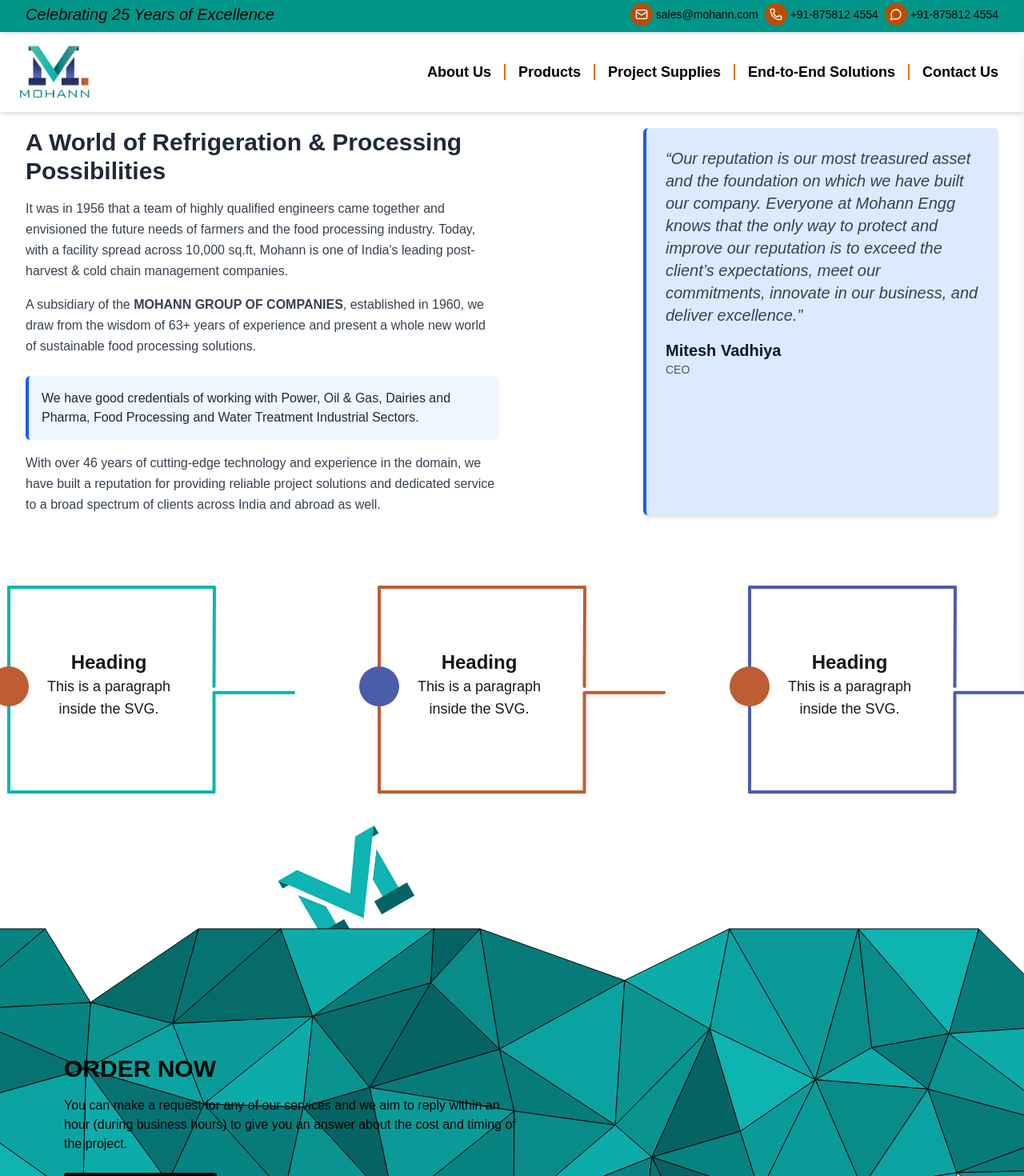
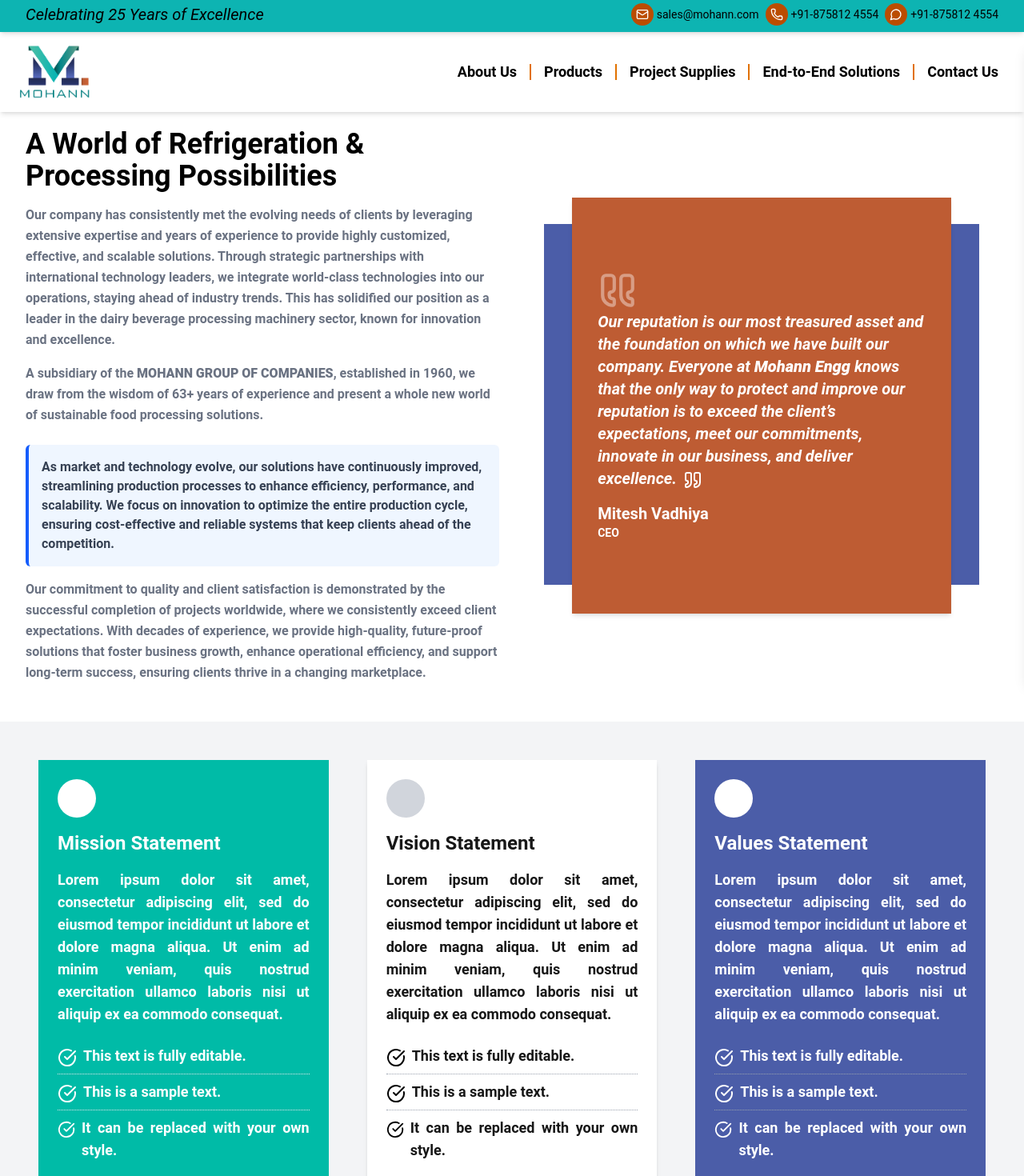
Before and after one commit to AstronautGuy/Mohann, a Next.js app: page /about in a window 1280 px wide. Shown: the top 1470 px of the page at 80% size. Built offline with nearby package versions, Linux system fonts and the light colour scheme.

Commit message:
add CardSlider component; implement swipe functionality for card navigation and update global styles

```diff
--- a/app/about/page.js
+++ b/app/about/page.js
@@ -1,9 +1,12 @@
 "use client"
 
 import React, { useEffect } from "react";
+import Image from "next/image";
 import AOS from "aos";
 import "aos/dist/aos.css";
 import MissionVisionValues from "@/components/MissionVisionValues";
+import { CheckCircle, Quote } from "lucide-react";
+
 
 export default function AboutSection() {
     useEffect(() => {
@@ -18,92 +21,140 @@
 
                 {/* Left Column */}
                 <div data-aos="fade-up">
-                    <h2 className="text-2xl md:text-3xl font-bold text-gray-800">
+                    <h2 className="text-2xl md:text-4xl font-bold text-black">
                         A World of Refrigeration &amp; Processing Possibilities
                     </h2>
-                    <p className="mt-4 text-gray-700 leading-relaxed">
-                        It was in 1956 that a team of highly qualified engineers came together and envisioned the future needs of farmers and the food processing industry. Today, with a facility spread across 10,000 sq.ft, Mohann is one of India's leading post-harvest &amp; cold chain management companies.
-                    </p>
-                    <p className="mt-4 text-gray-700 leading-relaxed">
+                    <p className="mt-4 text-gray-500 leading-relaxed">
+                        Our company has consistently met the evolving needs of clients by leveraging extensive expertise and years of experience to provide highly customized, effective, and scalable solutions. Through strategic partnerships with international technology leaders, we integrate world-class technologies into our operations, staying ahead of industry trends. This has solidified our position as a leader in the dairy beverage processing machinery sector, known for innovation and excellence.</p>
+                    <p className="mt-4 text-gray-500 leading-relaxed">
                         A subsidiary of the <strong>MOHANN GROUP OF COMPANIES</strong>, established in 1960, we draw from the wisdom of 63+ years of experience and present a whole new world of sustainable food processing solutions.
                     </p>
                     <div className="mt-6 p-4 border-l-4 border-blue-600 bg-blue-50 rounded-md">
-                        <p className="text-gray-800">
-                            We have good credentials of working with Power, Oil &amp; Gas, Dairies and Pharma, Food Processing and Water Treatment Industrial Sectors.
+                        <p className="text-gray-700">
+                            As market and technology evolve, our solutions have continuously improved, streamlining production processes to enhance efficiency, performance, and scalability. We focus on innovation to optimize the entire production cycle, ensuring cost-effective and reliable systems that keep clients ahead of the competition.
                         </p>
                     </div>
-                    <p className="mt-4 text-gray-700 leading-relaxed">
-                        With over 46 years of cutting-edge technology and experience in the domain, we have built a reputation for providing reliable project solutions and dedicated service to a broad spectrum of clients across India and abroad as well.
+                    <p className="mt-4 text-gray-500 leading-relaxed">
+                        Our commitment to quality and client satisfaction is demonstrated by the successful completion of projects worldwide, where we consistently exceed client expectations. With decades of experience, we provide high-quality, future-proof solutions that foster business growth, enhance operational efficiency, and support long-term success, ensuring clients thrive in a changing marketplace.
                     </p>
                 </div>
 
                 {/* Right Column (Quote Box) */}
                 <div data-aos="fade-left" className="flex items-start md:justify-end">
-                    <div className="bg-blue-100 rounded-md text-xl  h-full md:w-3/4 p-6 shadow-md border-l-4 border-blue-600">
-                        <blockquote className="text-gray-700 italic">
-                            “Our reputation is our most treasured asset and the foundation on which we have built our company. Everyone at Mohann Engg knows that the only way to protect and improve our reputation is to exceed the client’s expectations, meet our commitments, innovate in our business, and deliver excellence.”
-                        </blockquote>
-                        <p className="mt-4 text-gray-900 font-semibold text-left">
-                            Mitesh Vadhiya
-                        </p>
-                        <p className="text-sm text-gray-600 text-left">CEO</p>
+                    <div className="relative w-full h-full flex justify-center items-center">
+                        {/* Smaller Blue Box (Peeking from Left, Right & Top) */}
+                        <div className="absolute top-30 left-6 right-6 bg-[#4b5da8] h-[65%]"></div>
+
+                        {/* Larger Rust Box */}
+                        <div className="relative bg-[#be5c33] text-xl p-8 shadow-md text-white w-4/5 min-h-3/4 flex flex-col justify-center">
+                            <blockquote className="italic">
+                                <Quote className="scale-x-[-1] opacity-40" size={50} />
+                                Our reputation is our most treasured asset and the foundation on which we have built our company. Everyone at <b>Mohann Engg</b> knows that the only way to protect and improve our reputation is to exceed the client’s expectations, meet our commitments, innovate in our business, and deliver excellence.
+                                <Quote className="inline-block ml-2" />
+                            </blockquote>
+                            <p className="mt-4 font-semibold text-left">Mitesh Vadhiya</p>
+                            <p className="text-sm text-left">CEO</p>
+                        </div>
                     </div>
                 </div>
             </div>
         </section>
-            {/*<MissionVisionValues />*/}
-            <section className="md:flex flex-row justify-center md:space-x-20 spaxe-x-0 md:space-y-0 space-y-20 mt-10 mb-10">
-                <div data-aos="fade-right" data-aos-delay="250">
-                <svg width="383" height="260" viewBox="0 0 383 260" fill="none" xmlns="http://www.w3.org/2000/svg">
-                    <path d="M25 2L25 258" stroke="#0db4b2" stroke-width="4" stroke-linecap="round"/>
-                    <path d="M25 2L282 2.00195" stroke="#0db4b2" stroke-width="4" stroke-linecap="round"/>
-                    <path d="M25 258H281" stroke="#0db4b2" stroke-width="4" stroke-linecap="round"/>
-                    <path d="M282 2L281.5 126" stroke="#0db4b2" stroke-width="4" stroke-linecap="round"/>
-                    <path d="M281.5 134V258" stroke="#0db4b2" stroke-width="4" stroke-linecap="round"/>
-                    <path d="M281.999 133.75H381.001" stroke="#0db4b2" stroke-width="4" stroke-linecap="round"/>
-                    <circle cx="25" cy="126" r="25" fill="#be5c33"/>
-                    <foreignObject x="50" y="80" width="200" height="80">
-                        <div xmlns="http://www.w3.org/1999/xhtml" className="text-center">
-                            <h1 className="text-2xl font-bold">Heading</h1>
-                            <p className="text-lg">This is a paragraph inside the SVG.</p>
-                        </div>
-                    </foreignObject>
-                </svg>
+            <section className="flex flex-col md:flex-row min-h-[40rem] p-12 bg-gray-100 gap-12">
+                {/* Mission Statement */}
+                <div className="flex-1 bg-teal-500 text-white p-6 flex flex-col items-start text-justify">
+                    <div className="w-12 h-12 bg-white p-2 rounded-full mb-4">{/* Replace with your SVG */}</div>
+                    <h2 className="text-2xl font-bold">Mission Statement</h2>
+                    <p className="mt-4 text-lg">
+                        Lorem ipsum dolor sit amet, consectetur adipiscing elit, sed do eiusmod tempor
+                        incididunt ut labore et dolore magna aliqua. Ut enim ad minim veniam, quis
+                        nostrud exercitation ullamco laboris nisi ut aliquip ex ea commodo consequat.
+                    </p>
+                    <ul className="mt-6 space-y-2 text-lg">
+                        <li className="flex items-start gap-2">
+                            <CheckCircle className="w-6 h-6 text-white mt-1" />
+                            <span>This text is fully editable.</span>
+                        </li>
+                        <li className="flex items-start gap-2 border-t border-dotted border-gray-200 pt-2">
+                            <CheckCircle className="w-6 h-6 text-white mt-1" />
+                            <span>This is a sample text.</span>
+                        </li>
+                        <li className="flex items-start gap-2 border-t border-dotted border-gray-200 pt-2">
+                            <CheckCircle className="w-6 h-6 text-white mt-1" />
+                            <span>It can be replaced with your own style.</span>
+                        </li>
+                    </ul>
                 </div>
-                <div data-aos="fade-up" data-aos-delay="250">
-                <svg width="383" height="260" viewBox="0 0 383 260" fill="none" xmlns="http://www.w3.org/2000/svg">
-                    <path d="M25 2L25 258" stroke="#be5c33" stroke-width="4" stroke-linecap="round"/>
-                    <path d="M25 2L282 2.00195" stroke="#be5c33" stroke-width="4" stroke-linecap="round"/>
-                    <path d="M25 258H281" stroke="#be5c33" stroke-width="4" stroke-linecap="round"/>
-                    <path d="M282 2L281.5 126" stroke="#be5c33" stroke-width="4" stroke-linecap="round"/>
-                    <path d="M281.5 134V258" stroke="#be5c33" stroke-width="4" stroke-linecap="round"/>
-                    <path d="M281.999 133.75H381.001" stroke="#be5c33" stroke-width="4" stroke-linecap="round"/>
-                    <circle cx="25" cy="126" r="25" fill="#4b5da8"/>
-                    <foreignObject x="50" y="80" width="200" height="80">
-                        <div xmlns="http://www.w3.org/1999/xhtml" className="text-center">
-                            <h1 className="text-2xl font-bold">Heading</h1>
-                            <p className="text-lg">This is a paragraph inside the SVG.</p>
-                        </div>
-                    </foreignObject>
-                </svg>
+
+                {/* Vision Statement */}
+                <div className="flex-1 bg-white shadow-md p-6 flex flex-col items-start text-justify">
+                    <div className="w-12 h-12 bg-gray-300 p-2 rounded-full mb-4">{/* Replace with your SVG */}</div>
+                    <h2 className="text-2xl font-bold">Vision Statement</h2>
+                    <p className="mt-4 text-lg">
+                        Lorem ipsum dolor sit amet, consectetur adipiscing elit, sed do eiusmod tempor
+                        incididunt ut labore et dolore magna aliqua. Ut enim ad minim veniam, quis
+                        nostrud exercitation ullamco laboris nisi ut aliquip ex ea commodo consequat.
+                    </p>
+                    <ul className="mt-6 space-y-2 text-lg">
+                        <li className="flex items-start gap-2">
+                            <CheckCircle className="w-6 h-6 text-black mt-1" />
+                            <span>This text is fully editable.</span>
+                        </li>
+                        <li className="flex items-start gap-2 border-t border-dotted border-gray-400 pt-2">
+                            <CheckCircle className="w-6 h-6 text-black mt-1" />
+                            <span>This is a sample text.</span>
+                        </li>
+                        <li className="flex items-start gap-2 border-t border-dotted border-gray-400 pt-2">
+                            <CheckCircle className="w-6 h-6 text-black mt-1" />
+                            <span>It can be replaced with your own style.</span>
+                        </li>
+                    </ul>
                 </div>
-                <div data-aos="fade-left" data-aos-delay="250">
-                <svg width="383" height="260" viewBox="0 0 383 260" fill="none" xmlns="http://www.w3.org/2000/svg">
-                    <path d="M25 2L25 258" stroke="#4b5da8" stroke-width="4" stroke-linecap="round"/>
-                    <path d="M25 2L282 2.00195" stroke="#4b5da8" stroke-width="4" stroke-linecap="round"/>
-                    <path d="M25 258H281" stroke="#4b5da8" stroke-width="4" stroke-linecap="round"/>
-                    <path d="M282 2L281.5 126" stroke="#4b5da8" stroke-width="4" stroke-linecap="round"/>
-                    <path d="M281.5 134V258" stroke="#4b5da8" stroke-width="4" stroke-linecap="round"/>
-                    <path d="M281.999 133.75H381.001" stroke="#4b5da8" stroke-width="4" stroke-linecap="round"/>
-                    <circle cx="25" cy="126" r="25" fill="#be5c33"/>
-                    <foreignObject x="50" y="80" width="200" height="80">
-                        <div xmlns="http://www.w3.org/1999/xhtml" className="text-center">
-                            <h1 className="text-2xl font-bold">Heading</h1>
-                            <p className="text-lg">This is a paragraph inside the SVG.</p>
-                        </div>
-                    </foreignObject>
-                </svg>
+
+                {/* Values Statement */}
+                <div className="flex-1 bg-[#4b5da8] text-white p-6 flex flex-col items-start text-justify">
+                    <div className="w-12 h-12 bg-white p-2 rounded-full mb-4">{/* Replace with your SVG */}</div>
+                    <h2 className="text-2xl font-bold">Values Statement</h2>
+                    <p className="mt-4 text-lg">
+                        Lorem ipsum dolor sit amet, consectetur adipiscing elit, sed do eiusmod tempor
+                        incididunt ut labore et dolore magna aliqua. Ut enim ad minim veniam, quis
+                        nostrud exercitation ullamco laboris nisi ut aliquip ex ea commodo consequat.
+                    </p>
+                    <ul className="mt-6 space-y-2 text-lg">
+                        <li className="flex items-start gap-2">
+                            <CheckCircle className="w-6 h-6 text-white mt-1" />
+                            <span>This text is fully editable.</span>
+                        </li>
+                        <li className="flex items-start gap-2 border-t border-dotted border-gray-400 pt-2">
+                            <CheckCircle className="w-6 h-6 text-white mt-1" />
+                            <span>This is a sample text.</span>
+                        </li>
+                        <li className="flex items-start gap-2 border-t border-dotted border-gray-400 pt-2">
+                            <CheckCircle className="w-6 h-6 text-white mt-1" />
+                            <span>It can be replaced with your own style.</span>
+                        </li>
+                    </ul>
                 </div>
+            </section>
+            <section className="bg-gradient-to-r from-amber-800 to-[#be5c33] text-black px-6 py-12 md:py-16">
+                <p data-aos="fade-up" className="text-Black leading-relaxed text-lg md:text-xl max-w-5xl mx-auto text-justify">
+                    <span className="text-black font-semibold text-xl md:text-3xl block">Creating Client Partnerships</span>
+                    <span className="text-black font-bold text-2xl md:text-4xl block mt-2 mb-4">
+            A Collaborative Approach to Success
+        </span>
+                    Our business is built on the belief that strong client partnerships are key to success. We work closely with
+                    clients, becoming an extension of their team and offering expertise that drives mutual growth. By fostering
+                    relationships based on trust and respect, we help clients achieve their goals, and in turn, our success follows.
+                    Our focus is on long-term collaboration that delivers valuable solutions and supports sustainable growth for both
+                    parties.
+                </p>
+                <p data-aos="fade-up" data-aos-delay="200" className="text-black leading-relaxed text-lg md:text-xl max-w-5xl mx-auto text-justify mt-6">
+                    We serve a diverse range of clients across industries like manufacturing, packaging, food and beverage, and
+                    pharmaceuticals, including small businesses, mid-sized enterprises, and large corporations. By delivering tailored
+                    solutions and exceptional service, we ensure our clients' unique needs are met. Our support spans from initial
+                    consultation to implementation and beyond, optimizing processes and enhancing efficiency. With a commitment to
+                    excellence, we have built a reputation as a trusted partner in driving long-term growth and success for businesses
+                    of all sizes.
+                </p>
             </section>
         </>
     );
--- a/app/contact/page.js
+++ b/app/contact/page.js
@@ -3,6 +3,9 @@
 export default function Home() {
     return (
         <main className="!pt-37">
+            <p className="pl-6 pr-6">
+                Reach out to us today through our contact form to explore our high-quality products and exceptional service. Our experienced team is ready to assist you, offering personalized support to help you find the best solutions tailored to your needs. We guarantee a prompt and professional response, ensuring a seamless and satisfying experience. Let us help you achieve your goals!
+            </p>
             <ContactSection />
         </main>
     );
--- a/app/globals.css
+++ b/app/globals.css
@@ -1,5 +1,26 @@
 @import "tailwindcss";
+@import url('https://fonts.googleapis.com/css2?family=Roboto:wght@400;500;700;900&display=swap');
 
+html, body {
+  font-family: 'Roboto', sans-serif;
+  font-weight: 600; /* Default to medium thickness */
+  margin: 0;
+  padding: 0;
+  box-sizing: border-box;
+  color: var(--foreground);
+  background: var(--background);
+}
+
+h1, h2, h3, h4, h5, h6 {
+  font-weight: 700; /* Thicker for headings */
+}
+
+strong, b {
+  font-weight: 900; /* Extra bold for emphasis */
+}
+.light-text {
+  font-weight: 300; /* Lighter than default */
+}
 /*@theme {
   --font-sans: var(--font-geist-sans);
   --font-mono: var(--font-geist-mono);
@@ -15,13 +36,6 @@
     --background: #ffffff;
     --foreground: #171717;
   }
-}
-body {
-  margin: 0;
-  padding: 0;
-  color: var(--foreground);
-  background: var(--background);
-  font-family: Arial, Helvetica, sans-serif;
 }
 main{
   margin: 0;
--- a/app/products/page.js
+++ b/app/products/page.js
@@ -4,6 +4,7 @@
 import AOS from "aos";
 import "aos/dist/aos.css";
 import MissionVisionValues from "@/components/MissionVisionValues";
+import CardSlider from "@/components/cardSlider";
 
 export default function AboutSection() {
     useEffect(() => {
@@ -51,6 +52,7 @@
                     </div>
                 </div>
             </section>
+            <CardSlider />
             <MissionVisionValues />
             <section className="md:flex flex-row justify-center md:space-x-20 spaxe-x-0 md:space-y-0 space-y-20 mt-10 mb-10">
                 <div data-aos="fade-right" data-aos-delay="250">
--- a/components/HeroSlider.js
+++ b/components/HeroSlider.js
@@ -12,7 +12,7 @@
 const slides = [
     {
         src: "/images/slide1.jpeg",
-        heading: "Your Caption for Slide 1",
+        heading: "collection tank",
         caption: "Your Caption for Slide 1",
         link: "/about",
     },
--- a/components/topbar.js
+++ b/components/topbar.js
@@ -1,15 +1,16 @@
 import Link from "next/link";
 import Image from "next/image";
+import "@/app/globals.css";
 import { Mail, Phone, MessageCircle } from "lucide-react";
 
 export default function Topbar() {
     return (
-        <nav className="fixed top-0 left-0 w-full h-10 bg-teal-600 text-black pl-8 pr-8 shadow-md z-50">
+        <nav className="fixed top-0 left-0 w-full h-10 bg-[#0db4b2] text-black pl-8 pr-8 shadow-md z-50">
             <div className="max-w-8xl mx-auto flex flex-wrap justify-between items-center py-1 w-full">
-                <h1 className="hidden md:block text-sm lg:text-xl italic">
+                <p className="hidden md:block text-sm lg:text-xl italic font-normal">
                     Celebrating 25 Years of Excellence
-                </h1>
-                <ul className="flex w-full md:w-auto justify-between md:justify-start text-xs sm:text-sm whitespace-nowrap gap-2">
+                </p>
+                <ul className="flex w-full md:w-auto justify-between md:justify-start text-xs sm:text-sm whitespace-nowrap gap-2 font-normal">
                     <li className="flex items-center gap-1">
                         <div className="bg-amber-700 rounded-full p-1.5">
                         <Mail size={16} color="white" />
```
Also changed, not shown: components/WhyChooseUs.jsx (+17 -22 lines), components/cardSlider.js (added, +73 -0 lines), public/images/PHOTO-2025-03-04-17-00-17-removebg-preview.png (added).
